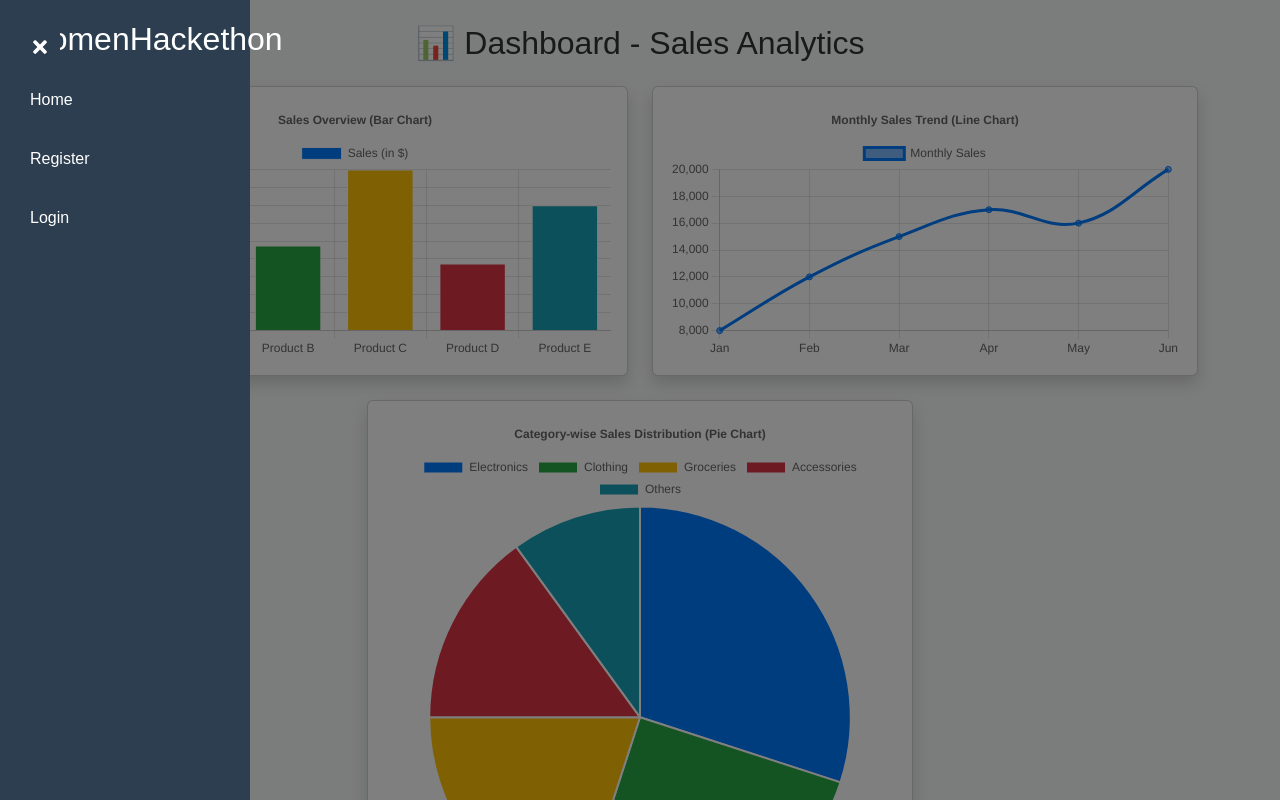
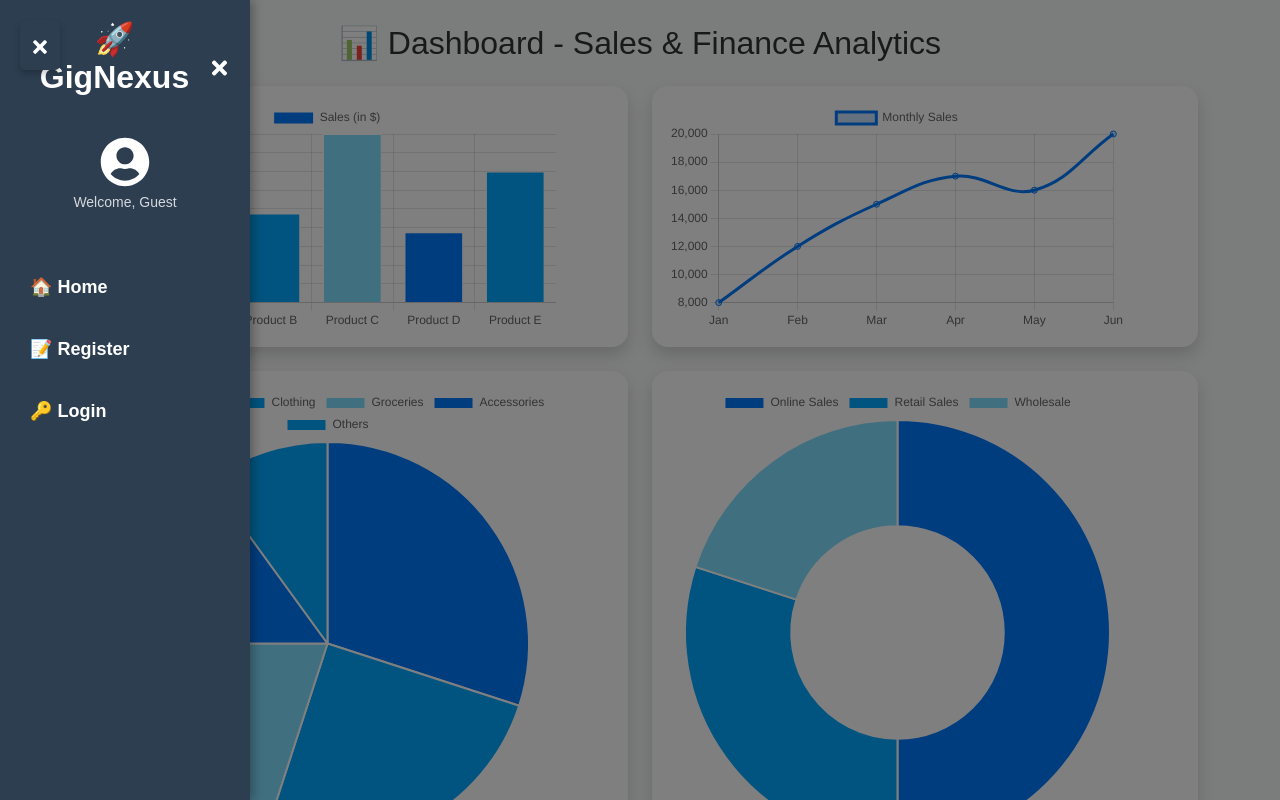
Before and after one commit to Sanjana-Code0/GirlsHackathon404, a React (Vite) app in the folder womenHackethon/: page / in a window 1280 px wide. Both pictures are taken after a click on the button 40 px from the left and 45 px from the top of the page. Shown: the top 800 px of the page. Built offline with nearby package versions, Linux system fonts and the light colour scheme.

Commit message:
navbar dashboard
Signed-off-by: Sanjana-Code0 <sanjana.palkar01@gmail.com>

```diff
--- /dev/null
+++ b/womenHackethon/src/components/Navbar.css
@@ -0,0 +1,112 @@
+/* Sidebar Toggle Button */
+.sidebar-toggle {
+    position: fixed;
+    top: 15px;
+    left: 15px;
+    background: #007bff;
+    color: white;
+    border: none;
+    padding: 10px 12px;
+    font-size: 20px;
+    border-radius: 50%;
+    cursor: pointer;
+    box-shadow: 0px 4px 6px rgba(0, 0, 0, 0.2);
+    transition: all 0.3s ease-in-out;
+    z-index: 1001;
+  }
+
+  .sidebar-toggle:hover {
+    background: #0056b3;
+  }
+
+  /* Sidebar */
+  .sidebar {
+    position: fixed;
+    top: 0;
+    left: 0;
+    width: 270px;
+    height: 100vh;
+    background: linear-gradient(to bottom, #007bff, #0056b3);
+    color: white;
+    display: flex;
+    flex-direction: column;
+    box-shadow: 3px 0px 10px rgba(0, 0, 0, 0.3);
+    z-index: 1000;
+    padding: 20px;
+  }
+
+  /* Sidebar Header */
+  .sidebar-header {
+    display: flex;
+    justify-content: space-between;
+    align-items: center;
+    margin-bottom: 20px;
+  }
+
+  .sidebar-header h2 {
+    font-weight: bold;
+  }
+
+  .close-icon {
+    font-size: 22px;
+    cursor: pointer;
+    transition: color 0.3s ease-in-out;
+  }
+
+  .close-icon:hover {
+    color: #ffc107;
+  }
+
+  /* Profile Section */
+  .profile-section {
+    text-align: center;
+    margin-bottom: 20px;
+  }
+
+  .profile-icon {
+    color: white;
+    margin-bottom: 5px;
+  }
+
+  .profile-section p {
+    font-size: 14px;
+    opacity: 0.8;
+  }
+
+  /* Sidebar Links */
+  .sidebar ul {
+    list-style: none;
+    padding: 0;
+  }
+
+  .sidebar ul li {
+    margin: 15px 0;
+  }
+
+  .sidebar ul li a {
+    text-decoration: none;
+    color: white;
+    font-size: 18px;
+    font-weight: bold;
+    display: flex;
+    align-items: center;
+    padding: 10px;
+    border-radius: 5px;
+    transition: background 0.3s ease-in-out, transform 0.2s;
+  }
+
+  .sidebar ul li a:hover {
+    background: rgba(255, 255, 255, 0.2);
+    transform: scale(1.05);
+  }
+
+  /* Overlay Effect */
+  .overlay {
+    position: fixed;
+    top: 0;
+    left: 0;
+    width: 100vw;
+    height: 100vh;
+    background: rgba(0, 0, 0, 0.5);
+    z-index: 999;
+  }
--- a/womenHackethon/src/components/Navbar.jsx
+++ b/womenHackethon/src/components/Navbar.jsx
@@ -1,41 +1,76 @@
-import React, { useState } from "react";
-import { FaBars, FaTimes } from "react-icons/fa"; // Import icons for menu
-
-
+import React, { useState, useEffect } from "react";
+import { FaBars, FaTimes, FaUserCircle } from "react-icons/fa";
+import { motion, AnimatePresence } from "framer-motion";
+import "./Navbar.css"; // Import CSS for styles
 
 const Sidebar = () => {
-  const [isOpen, setIsOpen] = useState(false); // Sidebar state
+  const [isOpen, setIsOpen] = useState(false);
 
-  const toggleSidebar = () => {
-    setIsOpen(!isOpen);
-  };
+  const toggleSidebar = () => setIsOpen(!isOpen);
+  const closeSidebar = () => setIsOpen(false);
+
+  // Close sidebar when ESC key is pressed
+  useEffect(() => {
+    const handleKeyPress = (event) => {
+      if (event.key === "Escape") closeSidebar();
+    };
+    document.addEventListener("keydown", handleKeyPress);
+    return () => document.removeEventListener("keydown", handleKeyPress);
+  }, []);
 
   return (
     <>
       {/* Sidebar Toggle Button */}
-      <button className="sidebar-toggle" onClick={toggleSidebar}>
+      <motion.button
+        className="sidebar-toggle"
+        onClick={toggleSidebar}
+        initial={{ scale: 0.9, opacity: 0 }}
+        animate={{ scale: 1, opacity: 1 }}
+        transition={{ duration: 0.5 }}
+      >
         {isOpen ? <FaTimes /> : <FaBars />}
-      </button>
+      </motion.button>
 
       {/* Sidebar */}
-      <div className={`sidebar ${isOpen ? "open" : ""}`}>
-        <h2>WomenHackethon</h2>
-        <ul>
-          <li>
-            <a href="/">Home</a>
-          </li>
-          <li>
-            <a href="/register">Register</a>
-          </li>
-          <li>
-            <a href="/login">Login</a>
-          </li>
+      <AnimatePresence>
+        {isOpen && (
+          <motion.div
+            className="sidebar open"
+            initial={{ x: "-100%", opacity: 0 }}
+            animate={{ x: 0, opacity: 1 }}
+            exit={{ x: "-100%", opacity: 0 }}
+            transition={{ duration: 0.4, ease: "easeInOut" }}
+          >
+            {/* Sidebar Header */}
+            <div className="sidebar-header">
+              <h2>🚀 GigNexus</h2>
+              <FaTimes className="close-icon" onClick={closeSidebar} />
+            </div>
 
-        </ul>
-      </div>
+            {/* Profile Section (Optional) */}
+            <div className="profile-section">
+              <FaUserCircle size={50} className="profile-icon" />
+              <p>Welcome, Guest</p>
+            </div>
 
-      {/* Overlay to close sidebar when clicking outside */}
-      {isOpen && <div className="overlay" onClick={toggleSidebar}></div>}
+            {/* Navigation Links */}
+            <ul>
+              <motion.li whileHover={{ scale: 1.1 }}>
+                <a href="/" onClick={closeSidebar}>🏠 Home</a>
+              </motion.li>
+              <motion.li whileHover={{ scale: 1.1 }}>
+                <a href="/register" onClick={closeSidebar}>📝 Register</a>
+              </motion.li>
+              <motion.li whileHover={{ scale: 1.1 }}>
+                <a href="/login" onClick={closeSidebar}>🔑 Login</a>
+              </motion.li>
+            </ul>
+          </motion.div>
+        )}
+      </AnimatePresence>
+
+      {/* Overlay (Dark Background) */}
+      {isOpen && <div className="overlay" onClick={closeSidebar}></div>}
     </>
   );
 };
--- a/womenHackethon/src/pages/Home.jsx
+++ b/womenHackethon/src/pages/Home.jsx
@@ -1,109 +1,198 @@
 import React from "react";
 import Navbar from "../components/Navbar"; // Adjust the path if needed
 import { Container, Row, Col, Card } from "react-bootstrap";
-import { Bar, Line, Pie } from "react-chartjs-2";
-import { Chart as ChartJS, CategoryScale, LinearScale, BarElement, Title, Tooltip, Legend, PointElement, LineElement, ArcElement } from "chart.js";
+import { Bar, Line, Pie, Doughnut, Radar, Scatter } from "react-chartjs-2";
+import { motion } from "framer-motion";
+import {
+  Chart as ChartJS,
+  CategoryScale, LinearScale, BarElement, Title, Tooltip, Legend,
+  PointElement, LineElement, ArcElement, RadialLinearScale
+} from "chart.js";
 
 // Register ChartJS components
-ChartJS.register(CategoryScale, LinearScale, BarElement, Title, Tooltip, Legend, PointElement, LineElement, ArcElement);
+ChartJS.register(
+  CategoryScale, LinearScale, BarElement, Title, Tooltip, Legend,
+  PointElement, LineElement, ArcElement, RadialLinearScale
+);
 
-// Static Data for Charts
-const chartData = {
-  labels: ["Product A", "Product B", "Product C", "Product D", "Product E"],
-  datasets: [
-    {
-      label: "Sales (in $)",
-      data: [12000, 9500, 18000, 7500, 14000],
-      backgroundColor: ["#007bff", "#28a745", "#ffc107", "#dc3545", "#17a2b8"],
-      borderColor: "#fff",
-      borderWidth: 1,
-    },
-  ],
+// Blue Color Palette (60-30-10 Theory)
+const colors = {
+  primary: "#007bff",  // 60% - Dominant Blue
+  secondary: "#00aaff", // 30% - Lighter Sky Blue
+  accent: "#80dfff",   // 10% - Accent Cyan
 };
 
-// Bar Chart Configuration
-const barChartOptions = {
-  responsive: true,
-  plugins: {
-    legend: { position: "top" },
-    title: { display: true, text: "Sales Overview (Bar Chart)" },
-  },
+// Bar Chart Data (Sales Overview)
+const barChartData = {
+  labels: ["Product A", "Product B", "Product C", "Product D", "Product E"],
+  datasets: [{
+    label: "Sales (in $)",
+    data: [12000, 9500, 18000, 7500, 14000],
+    backgroundColor: [colors.primary, colors.secondary, colors.accent, colors.primary, colors.secondary],
+    borderColor: "#ffffff",
+    borderWidth: 1,
+  }],
 };
 
-// Line Chart Data
+// Line Chart Data (Monthly Sales)
 const lineChartData = {
   labels: ["Jan", "Feb", "Mar", "Apr", "May", "Jun"],
-  datasets: [
-    {
-      label: "Monthly Sales",
-      data: [8000, 12000, 15000, 17000, 16000, 20000],
-      borderColor: "#007bff",
-      backgroundColor: "rgba(0,123,255,0.5)",
-      tension: 0.4,
-    },
-  ],
+  datasets: [{
+    label: "Monthly Sales",
+    data: [8000, 12000, 15000, 17000, 16000, 20000],
+    borderColor: colors.primary,
+    backgroundColor: "rgba(0,123,255,0.2)",
+    tension: 0.4,
+  }],
 };
 
-// Line Chart Options
-const lineChartOptions = {
-  responsive: true,
-  plugins: {
-    legend: { position: "top" },
-    title: { display: true, text: "Monthly Sales Trend (Line Chart)" },
-  },
+// Pie Chart Data (Category-wise Sales)
+const pieChartData = {
+  labels: ["Electronics", "Clothing", "Groceries", "Accessories", "Others"],
+  datasets: [{
+    data: [30, 25, 20, 15, 10],
+    backgroundColor: [colors.primary, colors.secondary, colors.accent, colors.primary, colors.secondary],
+  }],
 };
 
-// Pie Chart Data
-const pieChartData = {
-  labels: ["Electronics", "Clothing", "Groceries", "Accessories", "Others"],
-  datasets: [
-    {
-      data: [30, 25, 20, 15, 10],
-      backgroundColor: ["#007bff", "#28a745", "#ffc107", "#dc3545", "#17a2b8"],
-      hoverOffset: 4,
-    },
-  ],
+// Doughnut Chart (Revenue Distribution)
+const doughnutChartData = {
+  labels: ["Online Sales", "Retail Sales", "Wholesale"],
+  datasets: [{
+    data: [50, 30, 20],
+    backgroundColor: [colors.primary, colors.secondary, colors.accent],
+  }],
 };
 
-// Pie Chart Options
-const pieChartOptions = {
-  responsive: true,
-  plugins: {
-    title: { display: true, text: "Category-wise Sales Distribution (Pie Chart)" },
-  },
+// Radar Chart (Expense Categories)
+const radarChartData = {
+  labels: ["Marketing", "Salaries", "R&D", "Utilities", "Maintenance"],
+  datasets: [{
+    label: "Expense Distribution",
+    data: [5000, 8000, 6000, 4000, 3000],
+    backgroundColor: "rgba(0,123,255,0.2)",
+    borderColor: colors.primary,
+    pointBackgroundColor: colors.accent,
+  }],
+};
+
+// Scatter Chart (Profit vs. Expenses)
+const scatterChartData = {
+  datasets: [{
+    label: "Profit vs Expenses",
+    data: [
+      { x: 10000, y: 3000 },
+      { x: 15000, y: 5000 },
+      { x: 12000, y: 4000 },
+      { x: 18000, y: 7000 },
+      { x: 20000, y: 9000 },
+    ],
+    backgroundColor: colors.secondary,
+  }],
 };
 
 const Home = () => {
   return (
     <>
-      {/* Navbar */}
       <Navbar />
 
       <Container className="mt-4">
-        <h2 className="text-center mb-4">📊 Dashboard - Sales Analytics</h2>
+        <motion.h2
+          className="text-center mb-4"
+          initial={{ opacity: 0, y: -20 }}
+          animate={{ opacity: 1, y: 0 }}
+          transition={{ duration: 0.8 }}
+        >
+          📊 Dashboard - Sales & Finance Analytics
+        </motion.h2>
 
         <Row>
           {/* Bar Chart */}
           <Col md={6} className="mb-4">
-            <Card className="shadow p-3">
-              <Bar data={chartData} options={barChartOptions} />
-            </Card>
+            <motion.div
+              initial={{ scale: 0.9, opacity: 0 }}
+              animate={{ scale: 1, opacity: 1 }}
+              transition={{ duration: 0.7 }}
+              whileHover={{ scale: 1.02 }}
+            >
+              <Card className="shadow p-3 rounded-4 border-0">
+                <Bar data={barChartData} />
+              </Card>
+            </motion.div>
           </Col>
 
           {/* Line Chart */}
           <Col md={6} className="mb-4">
-            <Card className="shadow p-3">
-              <Line data={lineChartData} options={lineChartOptions} />
-            </Card>
+            <motion.div
+              initial={{ scale: 0.9, opacity: 0 }}
+              animate={{ scale: 1, opacity: 1 }}
+              transition={{ duration: 0.7 }}
+              whileHover={{ scale: 1.02 }}
+            >
+              <Card className="shadow p-3 rounded-4 border-0">
+                <Line data={lineChartData} />
+              </Card>
+            </motion.div>
           </Col>
         </Row>
 
         <Row>
           {/* Pie Chart */}
-          <Col md={6} className="mx-auto mb-4">
-            <Card className="shadow p-3">
-              <Pie data={pieChartData} options={pieChartOptions} />
-            </Card>
+          <Col md={6} className="mb-4">
+            <motion.div
+              initial={{ scale: 0.9, opacity: 0 }}
+              animate={{ scale: 1, opacity: 1 }}
+              transition={{ duration: 0.7 }}
+              whileHover={{ scale: 1.05 }}
+            >
+              <Card className="shadow p-3 rounded-4 border-0">
+                <Pie data={pieChartData} />
+              </Card>
+            </motion.div>
+          </Col>
+
+          {/* Doughnut Chart */}
+          <Col md={6} className="mb-4">
+            <motion.div
+              initial={{ scale: 0.9, opacity: 0 }}
+              animate={{ scale: 1, opacity: 1 }}
+              transition={{ duration: 0.7 }}
+              whileHover={{ scale: 1.05 }}
+            >
+              <Card className="shadow p-3 rounded-4 border-0">
+                <Doughnut data={doughnutChartData} />
+              </Card>
+            </motion.div>
+          </Col>
+        </Row>
+
+        <Row>
+          {/* Radar Chart */}
+          <Col md={6} className="mb-4">
+            <motion.div
+              initial={{ scale: 0.9, opacity: 0 }}
+              animate={{ scale: 1, opacity: 1 }}
+              transition={{ duration: 0.7 }}
+              whileHover={{ scale: 1.05 }}
+            >
+              <Card className="shadow p-3 rounded-4 border-0">
+                <Radar data={radarChartData} />
+              </Card>
+            </motion.div>
+          </Col>
+
+          {/* Scatter Chart */}
+          <Col md={6} className="mb-4">
+            <motion.div
+              initial={{ scale: 0.9, opacity: 0 }}
+              animate={{ scale: 1, opacity: 1 }}
+              transition={{ duration: 0.7 }}
+              whileHover={{ scale: 1.05 }}
+            >
+              <Card className="shadow p-3 rounded-4 border-0">
+                <Scatter data={scatterChartData} />
+              </Card>
+            </motion.div>
           </Col>
         </Row>
       </Container>
```
